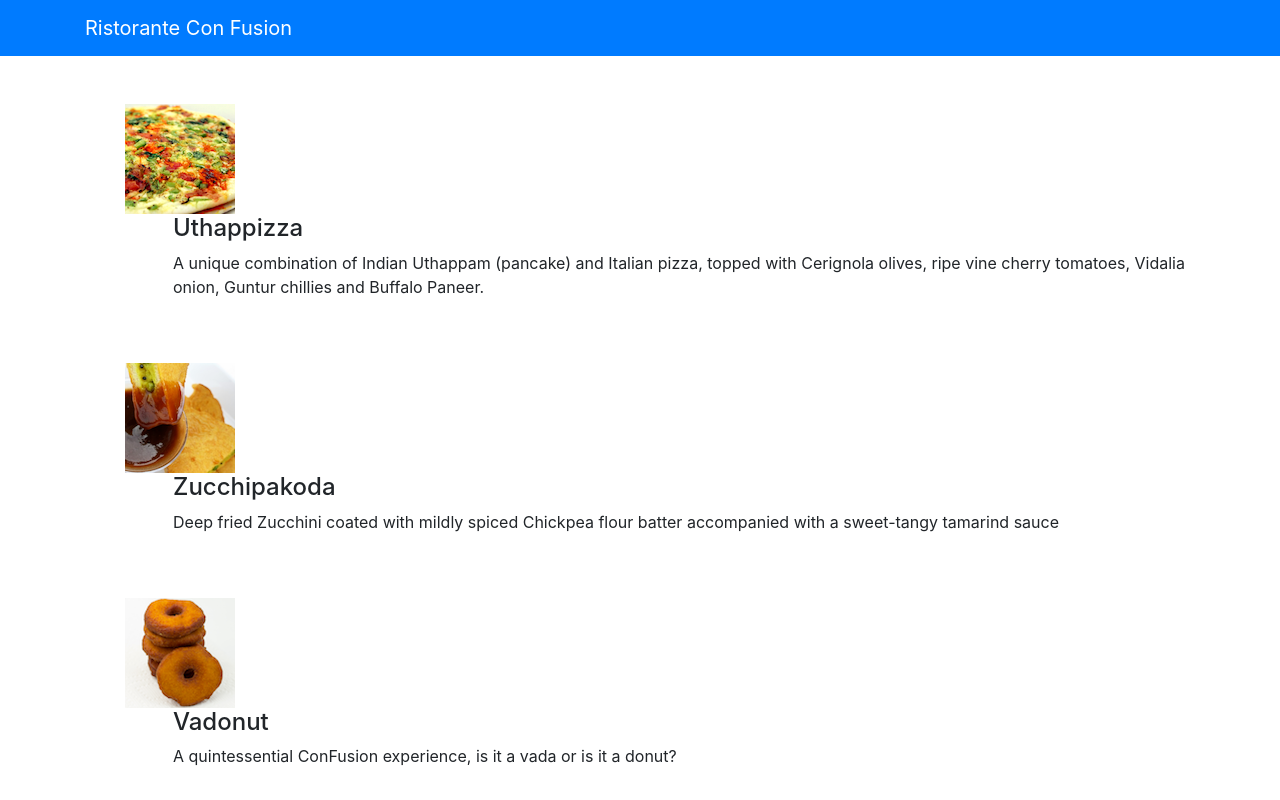
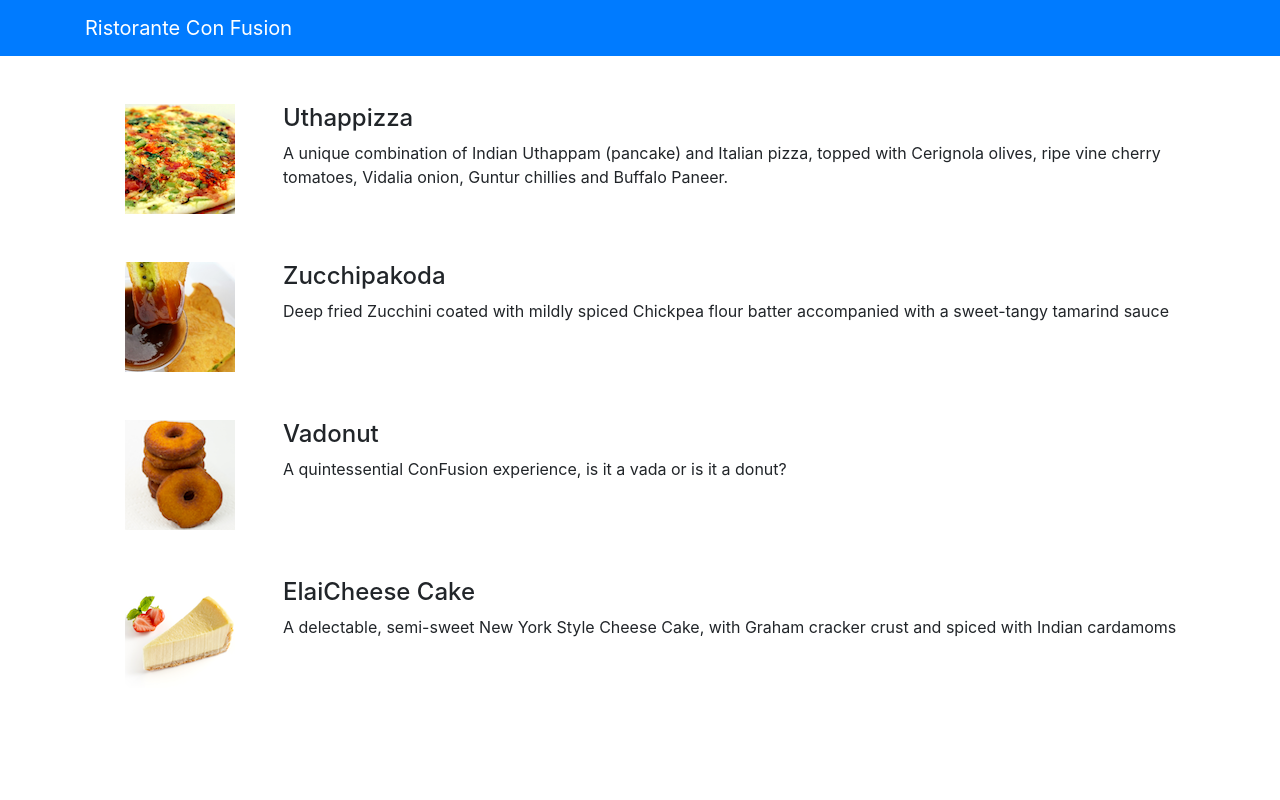
Before and after one commit to khanhptFx13510/git-test, a React (Create React App) app in the folder confusion/: page / in a window 1280 px wide. Shown: the top 800 px of the page. Built offline with nearby package versions, Linux system fonts and the light colour scheme.

Commit message:
Componnent Part 1.1

```diff
--- a/confusion/src/components/MenuComponent.js
+++ b/confusion/src/components/MenuComponent.js
@@ -54,12 +54,12 @@ class Menu extends Component {
                <Media tag="li">
                   <Media left middle>
                       <Media object src={dish.image} alt={dish.name} />
-                      <Media body className="ml-5">
-                        <Media heading>
-                           {dish.name}
-                        </Media>
-                        <p>{dish.description}</p>
-                      </Media>
+                  </Media>
+                  <Media body className="ml-5">
+                     <Media heading>
+                        {dish.name}
+                     </Media>
+                     <p>{dish.description}</p>
                   </Media>
                </Media>
             </div>
```
